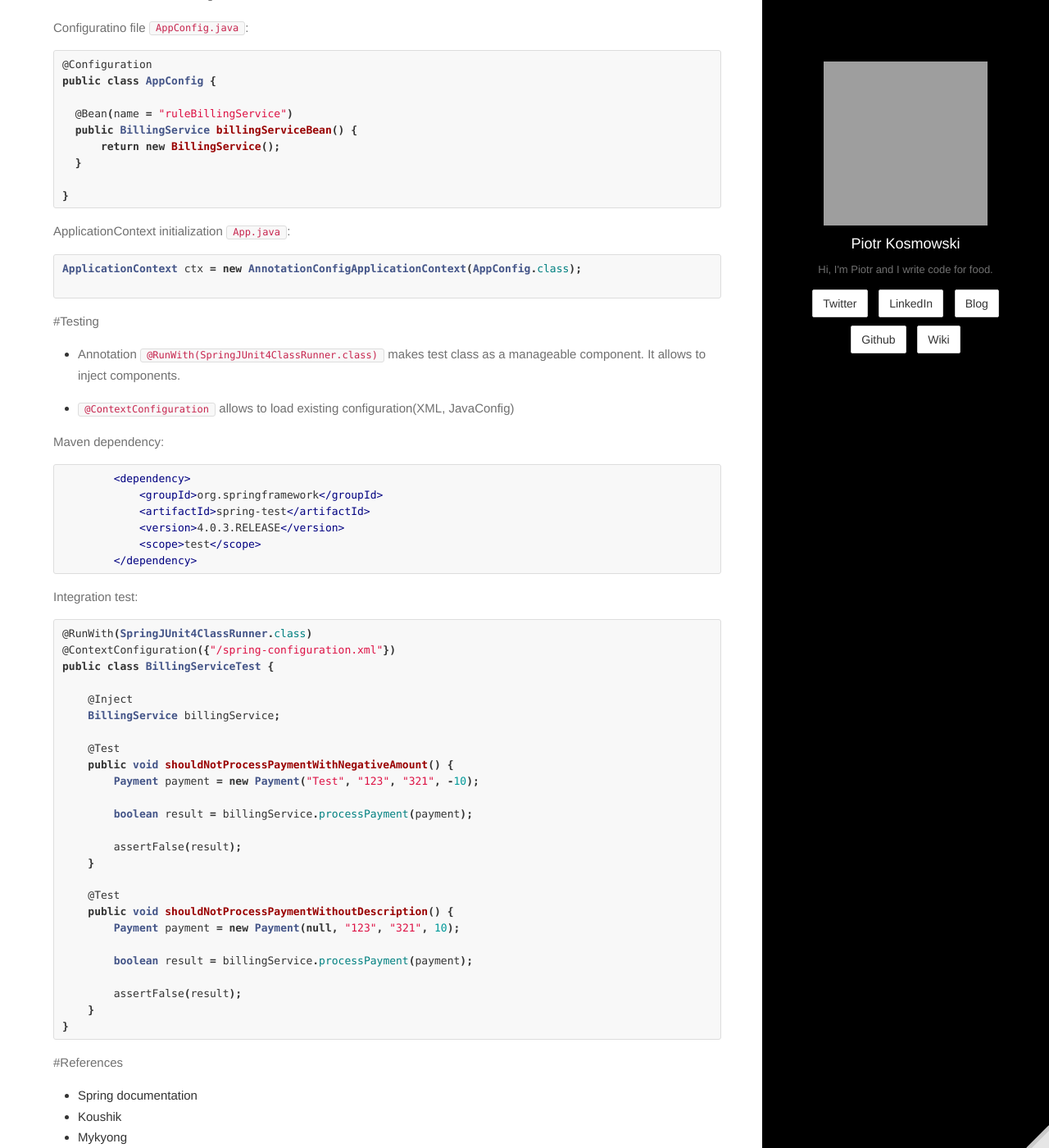
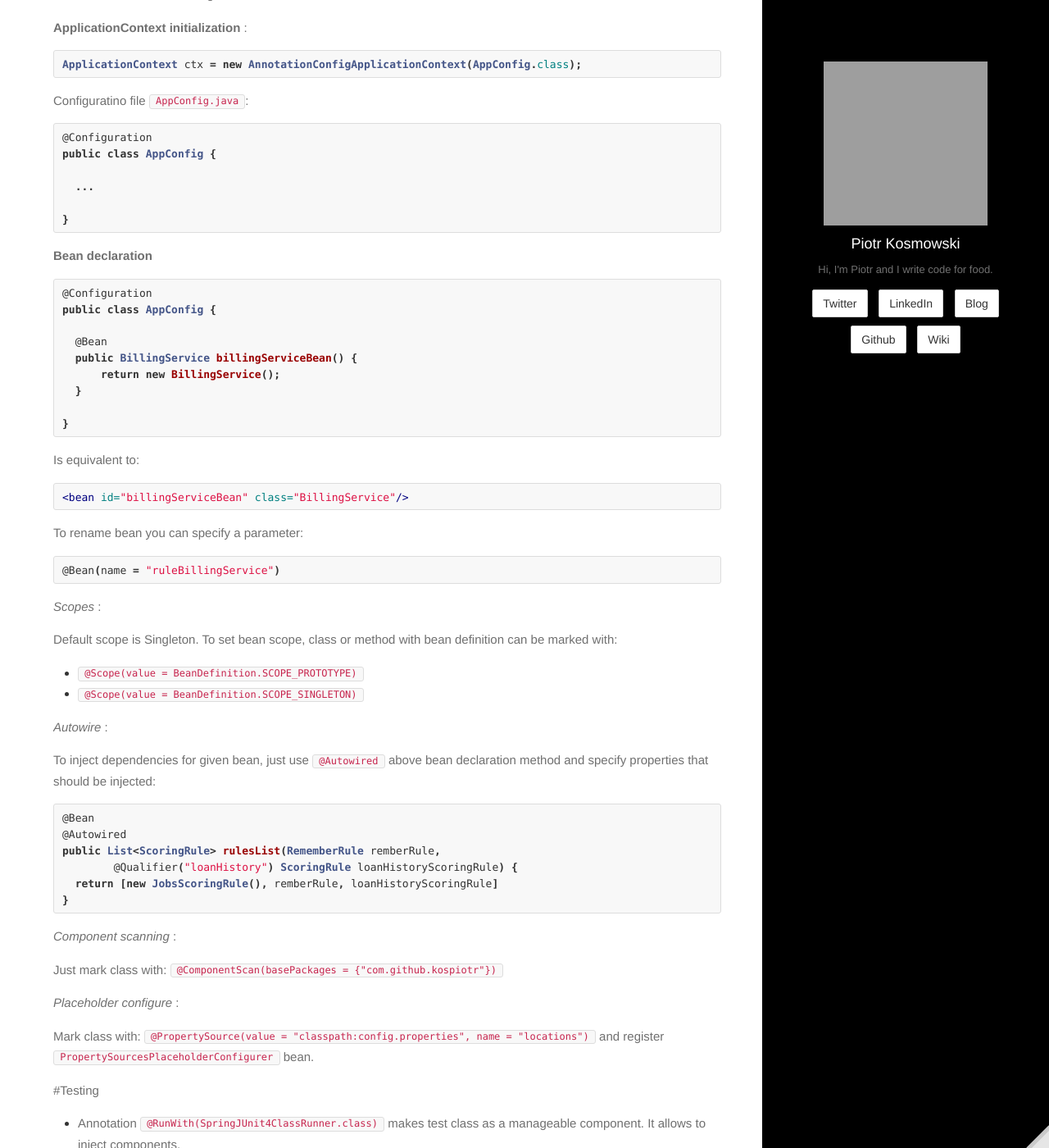
Before and after one commit to kospiotr/kospiotr.github.io, a Jekyll site: the page built from wiki/spring-framework-core.md, in a window 1280 px wide and 1400 px high, scrolled down 28033 px. Shown: the whole window at 82% size. Built offline with Jekyll 4.4.1, drawn with Linux system fonts in a browser that asks for light colours; Markdown is read by kramdown in place of the engine named in the settings; grey boxes are pictures that could not be loaded.

Commit message:
Update spring-framework-core.md

````diff
--- a/wiki/spring-framework-core.md
+++ b/wiki/spring-framework-core.md
@@ -1347,27 +1347,77 @@ Reasons to use them :
 
 #Java-based container configuration
 
- Configuratino file `AppConfig.java`:
+**ApplicationContext initialization** :
 
-  ```java
+```java
+ApplicationContext ctx = new AnnotationConfigApplicationContext(AppConfig.class);
+```
+
+Configuratino file `AppConfig.java`:
+
+```java
 @Configuration
 public class AppConfig {
 
-  @Bean(name = "ruleBillingService")
+  ...
+
+}
+```
+
+**Bean declaration**
+
+```java
+@Configuration
+public class AppConfig {
+
+  @Bean
   public BillingService billingServiceBean() {
       return new BillingService();
   }
 
 }
-  ```
+```
 
- ApplicationContext initialization `App.java`:
+Is equivalent to:
 
- ```java
-ApplicationContext ctx = new AnnotationConfigApplicationContext(AppConfig.class);
+```xml
+<bean id="billingServiceBean" class="BillingService"/>
+```
 
- ```
+To rename bean you can specify a parameter:
 
+```java
+@Bean(name = "ruleBillingService")
+```
+
+*Scopes* :
+
+Default scope is Singleton. To set bean scope, class or method with bean definition can be marked with:
+
+* ```@Scope(value = BeanDefinition.SCOPE_PROTOTYPE)```
+* ```@Scope(value = BeanDefinition.SCOPE_SINGLETON)```
+
+*Autowire* :
+
+To inject dependencies for given bean, just use ```@Autowired``` above bean declaration method and specify properties that should be injected:
+
+```java
+@Bean
+@Autowired
+public List<ScoringRule> rulesList(RememberRule remberRule,
+        @Qualifier("loanHistory") ScoringRule loanHistoryScoringRule) {
+  return [new JobsScoringRule(), remberRule, loanHistoryScoringRule]
+}
+```
+
+*Component scanning* :
+
+Just mark class with: ```@ComponentScan(basePackages = {"com.github.kospiotr"})```
+
+*Placeholder configure* :
+
+Mark class with: ```@PropertySource(value = "classpath:config.properties", name = "locations")```
+and register ```PropertySourcesPlaceholderConfigurer``` bean.
 
 #Testing
 
````
